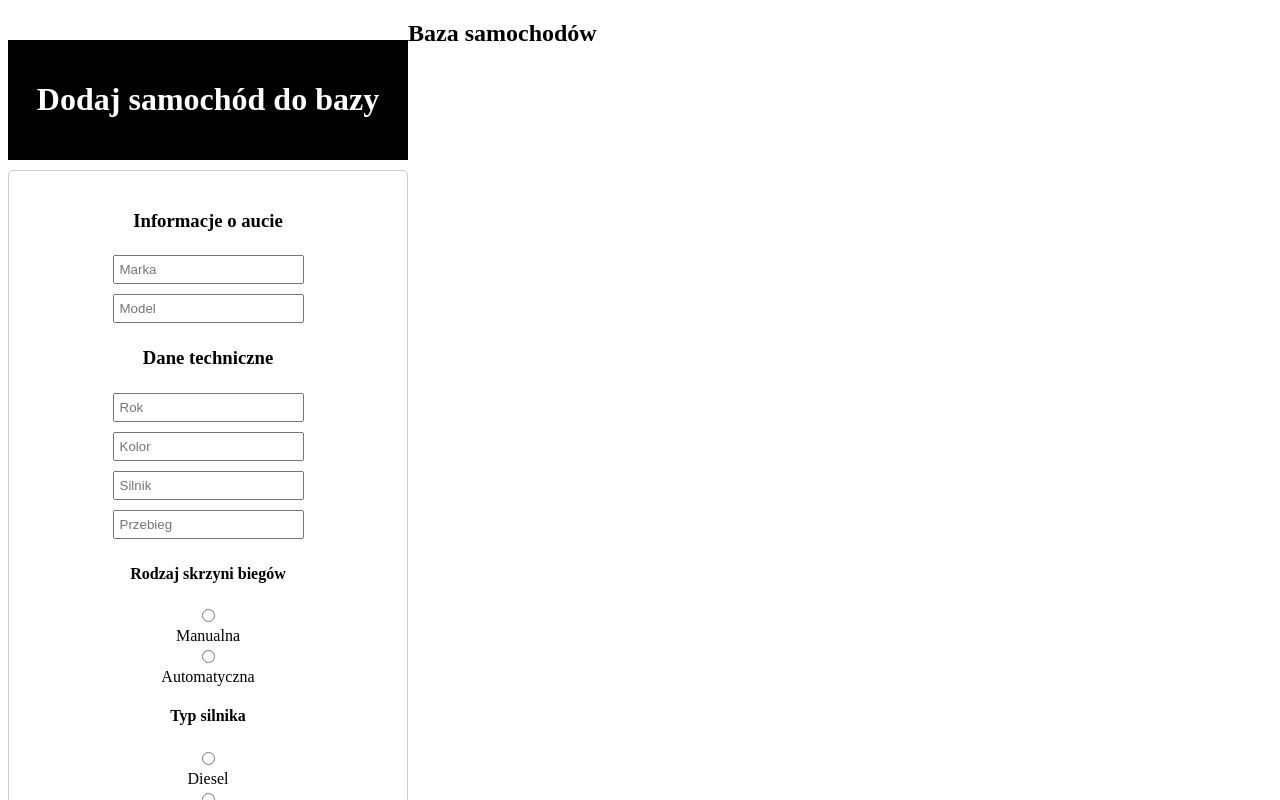
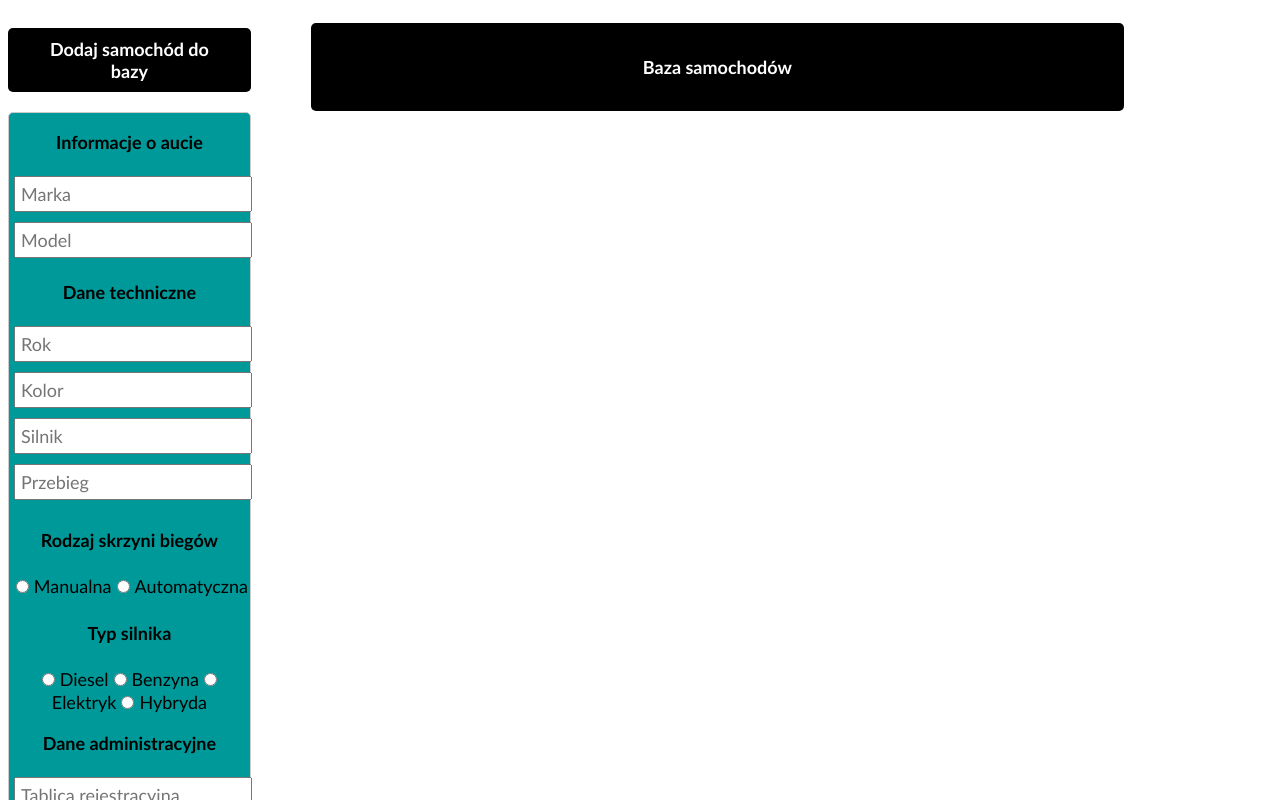
Before and after one commit to miczy1/my-app1, a React (Create React App) app: page / in a window 1280 px wide. Shown: the top 800 px of the page. Built offline with nearby package versions, Linux system fonts and the light colour scheme.

Commit message:
COMPLETE

```diff
--- a/src/App.js
+++ b/src/App.js
@@ -92,9 +92,7 @@ class App extends Component {
         return (
             <>
             <div className="App">
-                <header>
                     <h1>Dodaj samochód do bazy</h1>
-                </header>
                 <form onSubmit={this.handleSubmit}>
                     <Card className="card">
                         <h3 className="header-a">Informacje o aucie</h3>
@@ -227,7 +225,7 @@ class App extends Component {
             </div>
 
         <div className="main">
-                    <h2 className="main-header">Baza samochodów</h2>
+                    <h2>Baza samochodów</h2>
                     {this.state.cars.map((car, index) => (
                         <Card className="car-list-card" key={index}>
                             <h3 className="auto-base">{car.brand} {car.model}</h3>
--- a/src/App.scss
+++ b/src/App.scss
@@ -1,7 +1,18 @@
+*{
+  font-size: 18px;
+  font-family: "Trebuchet MS";
+}
+
 .App {
   text-align: center;
   margin-top: 20px;
   float: left;
+  width: 20%;
+}
+
+.main{
+  width: 80%;
+  float:left;
 }
 
 
@@ -14,40 +25,33 @@ input {
   padding: 5px;
 }
 
-header{
-  margin-bottom: 10px;
-  padding: 20px;
-  background-color: #000;
-  color: #fff;
-}
 
 .card {
-  width: 400px;
-  margin: 0 auto;
-  padding: 20px;
+  background-color: darken(#00ffff, 20%);
+  width: auto;
+  margin-top: 20px;
+  margin-right: 10px;
   border: 1px solid #ccc;
   border-radius: 5px;
 }
 
 .car-list-card {
-  margin-top: 20px;
+  background-color: lighten(#afe0df, 10%);
+  margin: 1px 50px 50px 50px;
   padding: 20px;
   border: 1px solid #ccc;
   border-radius: 5px;
   width: 360px;
-  margin-left: auto;
   display: inline-block;
-  margin-right: 20px;
     h3{
       margin-bottom: 10px;
-      background-color: #000;
+      background-color: lighten(#000, 25%);
       color: #fff;
     }
 }
 
 ul {
-  list-style: disc;
-  list-style-position: inside;
+  list-style: disc inside;
   padding: 0;
   li{
     margin-bottom: 5px;
@@ -58,7 +62,7 @@ ul {
 Button {
   padding: 5px 10px;
   margin: 10px;
-  background-color: #000;
+  background-color: lighten(#000, 25%);
   color: #fff;
   border-radius: 3px;
   cursor: pointer;
@@ -68,3 +72,34 @@ Button {
 Button:hover{
   background-color: #2a2a2a;
 }
+
+h1{
+  background-color: #000;
+  border-radius: 5px;
+  color: #fff;
+  text-align:center;
+  padding: 10px 25px;
+  margin-top: auto ;
+  margin-bottom: auto;
+  margin-right: 10px;
+
+
+}
+
+.fueltype-radio-button{
+  display:inline-block;
+}
+
+.gearbox-radio-button{
+  display: inline-block;
+}
+
+h2{
+  background-color: #000;
+  border-radius: 5px;
+  color:#fff;
+  text-align: center;
+  padding: 33px 0;
+  margin-right: 148px;
+  margin-left: 50px;
+}
```
